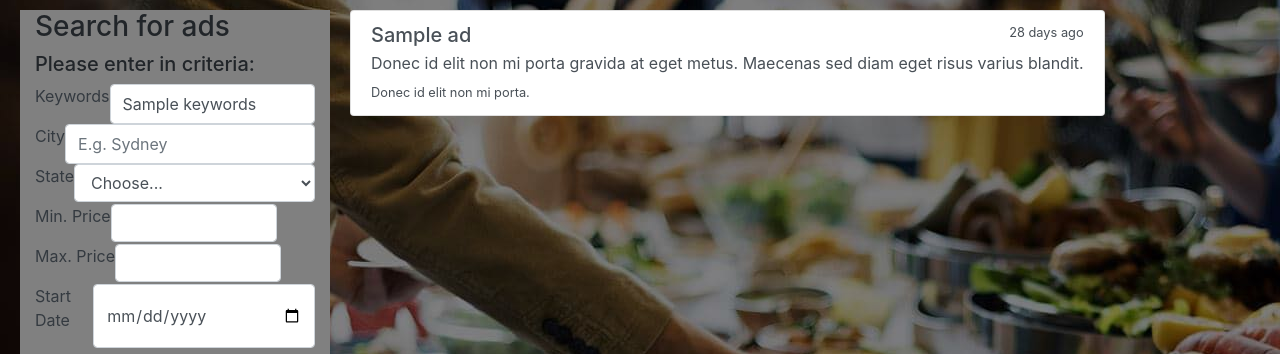
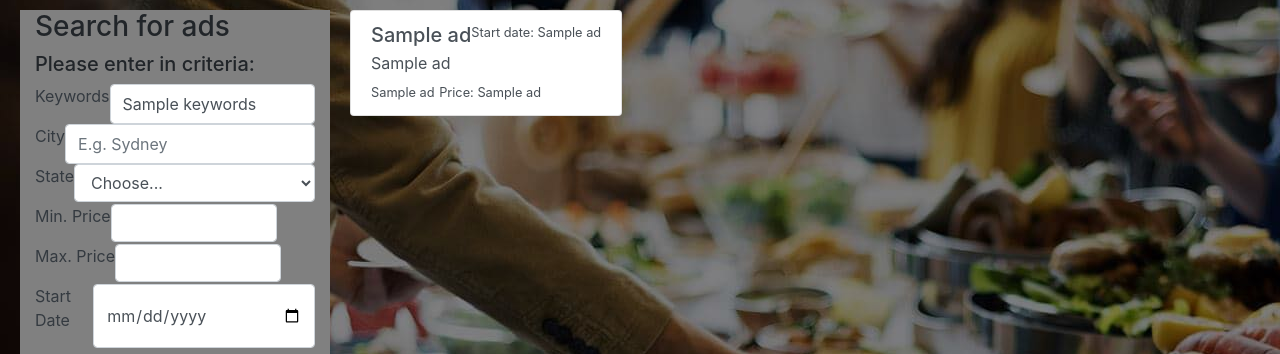
Before and after one commit to baileyivancic/FiestaPivot-SENG2011_18s2, a Flask app: template templates/search.html in a window 1280 px wide. Shown: the part 66-420 px from the top of the page. Run offline with Flask 2, Linux system fonts and the light colour scheme; the template is opened without the code that fills it: most values are stand-ins (such as "Sample title", 1, 10 or a date in 2020); some libraries are stand-ins or nearby versions.

Commit message:
info now displaying in boxes

```diff
--- a/routes.py
+++ b/routes.py
@@ -156,7 +156,7 @@ def about():
 		print("POST")
 	return render_template("about.html")
 
-# need to fix up bug where logged in user is logged out upon entering page (or is not hsown in nav bar)
+# need to fix up bug where logged in user is logged out upon entering page (or is not shown in nav bar)
 @app.route('/search', methods=["GET", "POST"])
 def search(keywords):
 	#TODO update function fetch_ads to take in args e.g. keywords
--- a/templates/search.html
+++ b/templates/search.html
@@ -119,37 +119,14 @@
                     {% for ad in ads %}
                         <a href="#" class="list-group-item list-group-item-action flex-column align-items-start">
                             <div class="d-flex w-100 justify-content-between">
-                                <h5 class="mb-1">{{ ad[1] }}</h5>
-                                <small>28 days ago</small>
+                                <h5 class="mb-1">{{ ad[2] }}</h5>
+                                <small>Start date: {{ ad[8] }}</small>
                             </div>
-                            <p class="mb-1">Donec id elit non mi porta gravida at eget metus. Maecenas sed diam eget risus varius blandit.</p>
-                            <small>Donec id elit non mi porta.</small>
+                            <p class="mb-1">{{ ad[6] }}</p>
+                            <small>{{ ad[1] }}</small>
+                            <small>Price: {{ ad[3] }}</small>
                         </a>
                     {% endfor %}
-                    <!-- <a href="#" class="list-group-item list-group-item-action flex-column align-items-start">
-                      <div class="d-flex w-100 justify-content-between">
-                        <h5 class="mb-1">Bartender needed</h5>
-                        <small>28 days ago</small>
-                      </div>
-                      <p class="mb-1">Donec id elit non mi porta gravida at eget metus. Maecenas sed diam eget risus varius blandit.</p>
-                      <small>Donec id elit non mi porta.</small>
-                    </a>
-                    <a href="#" class="list-group-item list-group-item-action flex-column align-items-start">
-                      <div class="d-flex w-100 justify-content-between">
-                        <h5 class="mb-1">Daughter's 9th birthday party</h5>
-                        <small class="text-muted">3 months ago</small>
-                      </div>
-                      <p class="mb-1">Donec id elit non mi porta gravida at eget metus. Maecenas sed diam eget risus varius blandit.</p>
-                      <small class="text-muted">Donec id elit non mi porta.</small>
-                    </a>
-                    <a href="#" class="list-group-item list-group-item-action flex-column align-items-start">
-                      <div class="d-flex w-100 justify-content-between">
-                        <h5 class="mb-1">Need a chef for a private function</h5>
-                        <small class="text-muted">1 year ago</small>
-                      </div>
-                      <p class="mb-1">Donec id elit non mi porta gravida at eget metus. Maecenas sed diam eget risus varius blandit.</p>
-                      <small class="text-muted">Donec id elit non mi porta.</small>
-                    </a> -->
                   </div>
              </div>
         </div>
```
